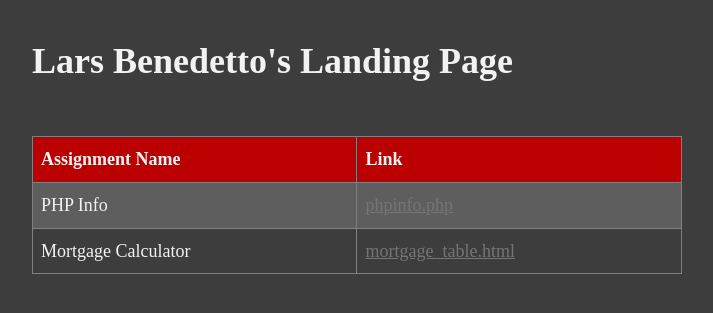
After one commit to lbenedetto/EWU-CS, a PHP site: page /landingpage.html in a window 1280 px wide. The commit adds this page. Shown: the top 313 px of the page, without its empty margins (283-996 px from the left). Run offline with PHP 8.4, Linux system fonts and the light colour scheme.

Commit message:
More styling

```diff
--- a/CSCD-378 - Web Development/1 - Javascript Mortgage Calculator/mortgage_table.html
+++ b/CSCD-378 - Web Development/1 - Javascript Mortgage Calculator/mortgage_table.html
@@ -2,7 +2,7 @@
 <html>
 <head>
     <title>Mortgage Calculator</title>
-    <LINK href="stylesheet.css" rel="stylesheet" type="text/css">
+    <LINK href="../global.css" rel = "stylesheet" type="text/css">
 </head>
 <body>
 <table border='0'>
@@ -23,7 +23,7 @@
         <td><input type='button' value='Compute Mortgage' onclick="calculateMortgage()"></td>
     </tr>
 </table>
-<table border='1' id="outputTable" class="output">
+<table border='1' id="outputTable" class="prettyTable">
     <tr>
         <th>Starting Principal</th>
         <th>Interest Amount</th>
--- a/CSCD-378 - Web Development/1 - Javascript Mortgage Calculator/stylesheet.css
+++ b/CSCD-378 - Web Development/global.css
@@ -8,15 +8,15 @@ body {
     padding: 0 10px
 }
 
+h1, h2, h3 {
+    line-height: 1.2
+}
+
 input[type=text] {
     background-color: #5e5e5e;
     color: #f2f2f2;
     border: none;
     border-bottom: 2px solid #ba0000;
-}
-
-h1, h2, h3 {
-    line-height: 1.2
 }
 
 input[type=button] {
@@ -32,21 +32,42 @@ input[type=button] {
     cursor: pointer;
 }
 
-.output {
+.prettyTable {
     border-collapse: collapse;
     width: 100%;
 }
 
-.output th, td {
+.prettyTable th, td {
     text-align: left;
     padding: 8px;
 }
 
-.output tr:nth-child(even) {
+.prettyTable tr:nth-child(even) {
     background-color: #5e5e5e
 }
 
-.output th {
+.prettyTable th {
     background-color: #ba0000;
     color: #f2f2f2;
 }
+
+
+/* unvisited link */
+a:link {
+    color: #757575;
+}
+
+/* visited link */
+a:visited {
+    color: #BDBDBD;
+}
+
+/* mouse over link */
+a:hover {
+    color: lightcoral;
+}
+
+/* selected link */
+a:active {
+    color: coral;
+}
--- /dev/null
+++ b/CSCD-378 - Web Development/landingpage.html
@@ -0,0 +1,28 @@
+<!DOCTYPE html>
+<html>
+<head>
+    <title>Lars Benedetto</title>
+    <LINK href="global.css" rel="stylesheet" type="text/css">
+</head>
+<body>
+<h1>Lars Benedetto's Landing Page</h1><br/>
+<table border="1" class="prettyTable">
+    <tr>
+        <th>Assignment Name</th>
+        <th>Link</th>
+    </tr>
+    <tr>
+        <td>PHP Info</td>
+        <td>
+            <a href="./phpinfo/phpinfo.php">phpinfo.php</a>
+        </td>
+    </tr>
+    <tr>
+        <td>Mortgage Calculator</td>
+        <td>
+            <a href="./1%20-%20Javascript%20Mortgage%20Calculator/mortgage_table.html">mortgage_table.html</a>
+        </td>
+    </tr>
+</table>
+</body>
+</html>
--- /dev/null
+++ b/CSCD-378 - Web Development/phpinfo/phpinfo.php
@@ -0,0 +1,3 @@
+<?php
+	phpinfo();
+?>
```
